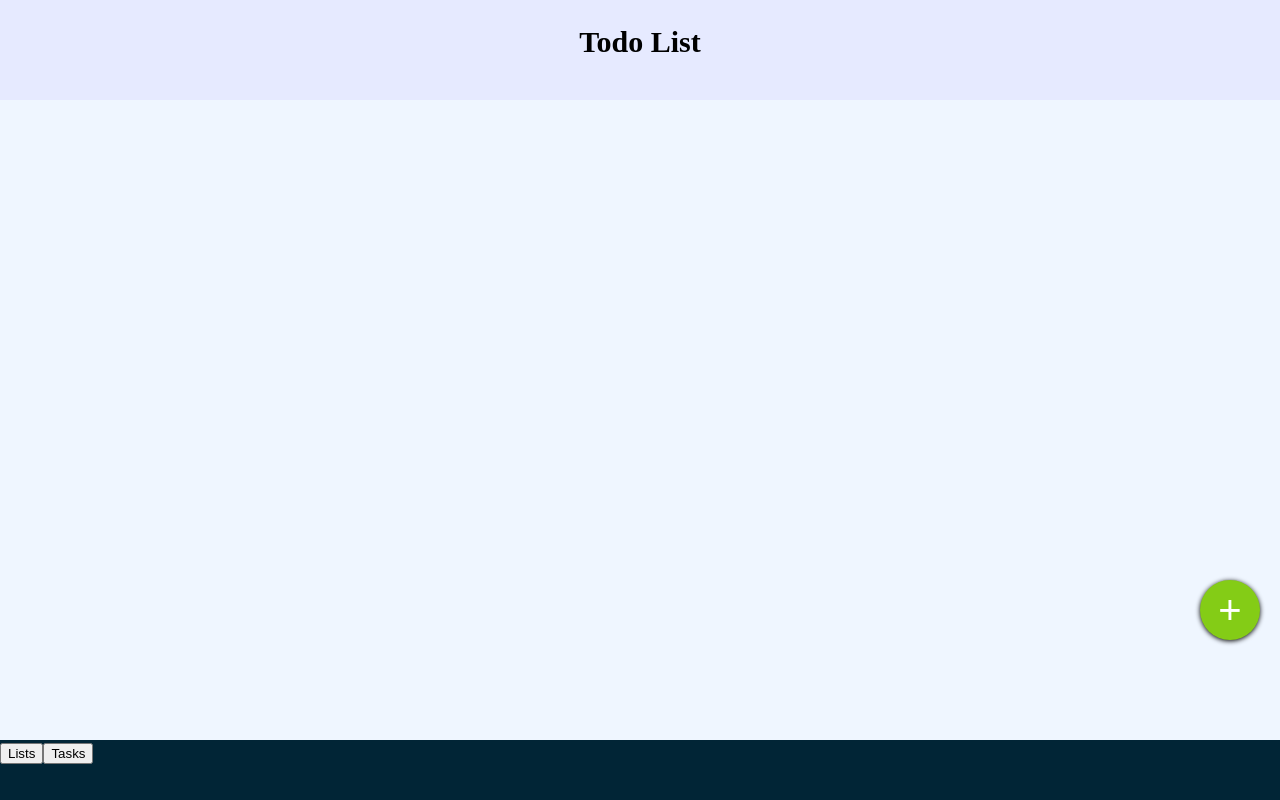
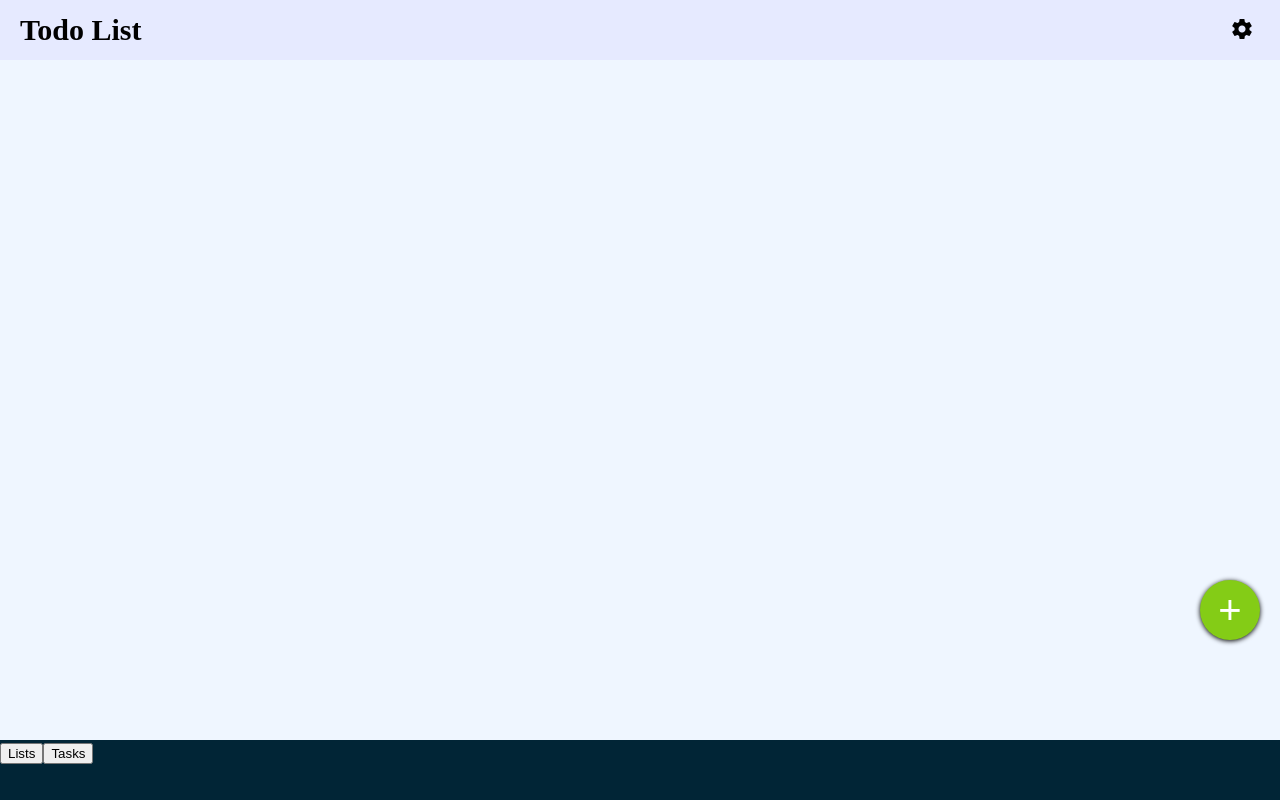
Before and after one commit to Kavoriya/Todo-list, a website built with webpack: page dist/index.html in a window 1280 px wide. Built offline with nearby package versions, Linux system fonts and the light colour scheme.

Commit message:
Add settings button to list header

```diff
--- a/src/index.js
+++ b/src/index.js
@@ -78,7 +78,17 @@ const AppController = () => {
       listHeader.classList.add('list-header');
       const listTitle = document.createElement('h2');
       listTitle.textContent = app.allLists[listIndex].title;
-      listHeader.append(listTitle);
+
+      const settingsButton = document.createElement('button');
+      settingsButton.setAttribute('type', 'button');
+      settingsButton.classList.add('settings-button');
+      const seetingsIcon = document.createElement('span');
+      seetingsIcon.classList.add('material-icons', 'settings-icon');
+      seetingsIcon.textContent = 'settings';
+
+      settingsButton.append(seetingsIcon);
+
+      listHeader.append(listTitle, settingsButton);
 
       const listTasks = document.createElement('div');
       listTasks.classList.add('list-tasks');
--- a/src/style.css
+++ b/src/style.css
@@ -45,17 +45,29 @@ body {
 
 #listContent {
    display: grid;
-   grid-template-rows: 100px 1fr;
+   grid-template-rows: 60px 1fr;
    position: relative;
    background-color: #eff6ff;
 }
 
 .list-header {
+   display: flex;
+   align-items: center;
    background-color: #e6eaff;
 }
 
 #listContent h2 {
+   margin: 0 0 0 20px;
    text-align: center;
+
+}
+
+.list-header .settings-button {
+   background-color: transparent;
+   border: none;
+   padding: 6px;
+   margin-left: auto;
+   margin-right: 20px;
 }
 
 .list-tasks {
```
